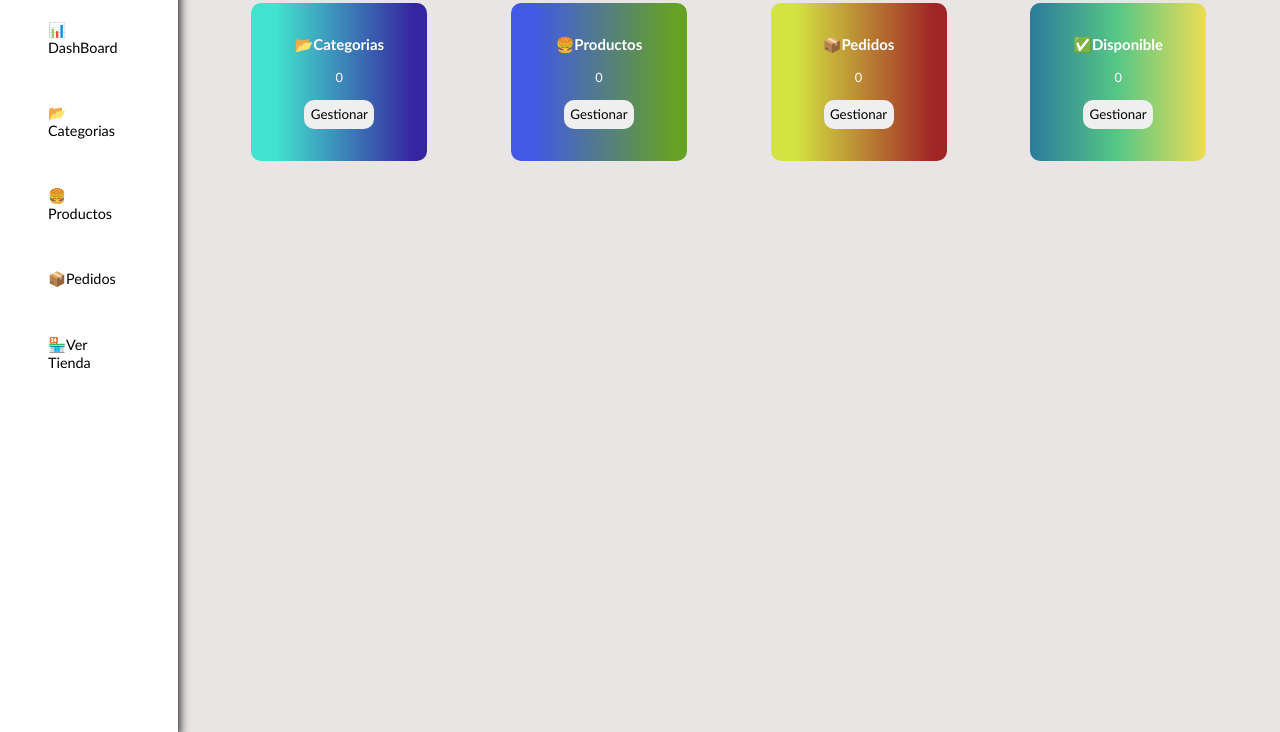
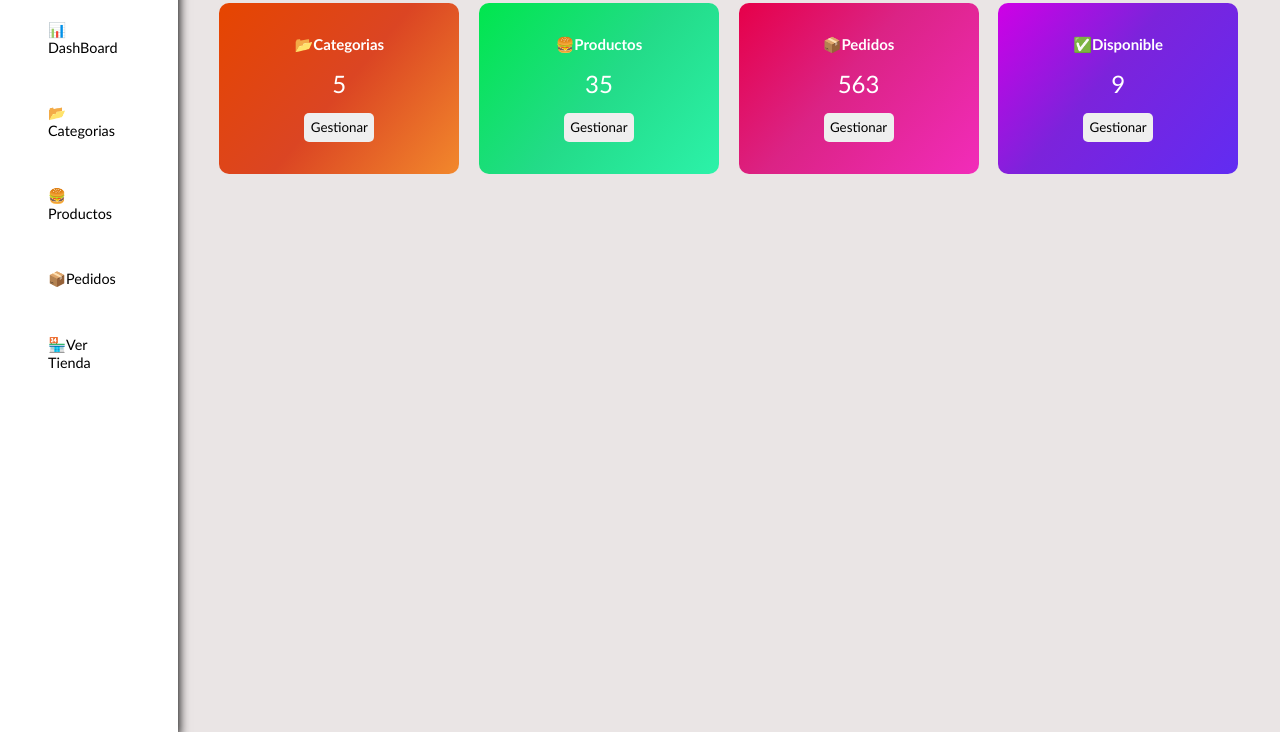
Before and after one commit to NogFait18/frontProyectoFinal, a website built with Vite: page src/pages/admin/adminHome/adminHome.html in a window 1280 px wide. Shown: the part 116-848 px from the top of the page. Built offline with nearby package versions, Linux system fonts and the light colour scheme.

Commit message:
Se arreglan los gradientes de tarjetas admin

```diff
--- a/src/pages/admin/adminHome/adminHome.html
+++ b/src/pages/admin/adminHome/adminHome.html
@@ -36,22 +36,22 @@
                 <div class="panelAdm_controles">
                     <section class="tarjetaAdm">
                         <h3>📂Categorias</h3>
-                        <p>0</p>
+                        <p>5</p>
                         <button>Gestionar</button>
                     </section>
                     <section class="tarjetaAdm">
                         <h3>🍔Productos</h3>
-                        <p>0</p>
+                        <p>35</p>
                         <button>Gestionar</button>
                     </section>
                     <section class="tarjetaAdm">
                         <h3>📦Pedidos</h3>
-                        <p>0</p>
+                        <p>563</p>
                         <button>Gestionar</button>
                     </section>
                     <section class="tarjetaAdm">
                         <h3>✅Disponible</h3>
-                        <p>0</p>
+                        <p>9</p>
                         <button>Gestionar</button>
                     </section>
                 </div>
--- a/src/style.css
+++ b/src/style.css
@@ -35,7 +35,7 @@
     justify-content: center;
 
 }
-.form{
+.form {
     display: flex;
     flex-direction: column;
     justify-content: space-between;
@@ -46,7 +46,8 @@
     gap: 5px;
     font-size: 1rem;
     min-height: 30rem;
-    max-height: 30rem;
+    max-height: none;
+    height: auto;
     position: relative;
     width: 20rem;
 }
@@ -145,6 +146,7 @@ label{
     display: flex;
     flex-direction: column;
     gap: 15px;
+    min-width: 15rem;
     align-items: center;
     color: white;
     padding: 2rem;
@@ -153,23 +155,37 @@ label{
     border-radius: 10px;
 }
 .panelAdm_controles > :nth-child(1){
-    background: linear-gradient(90deg,rgba(66, 227, 206, 1) 14%, rgba(54, 37, 161, 1) 92%);
+  background: #e64500;
+background: linear-gradient(130deg, rgba(230, 69, 0, 1) 0%, rgba(219, 69, 35, 1) 51%, rgba(242, 136, 44, 1) 100%);
+
+}
+.panelAdm_controles > :nth-child(4){
+
+
+    background: #cf00e6;
+background: linear-gradient(130deg, rgba(207, 0, 230, 1) 0%, rgba(124, 35, 219, 1) 44%, rgba(97, 44, 242, 1) 100%);
+}
+.panelAdm_controles > :nth-child(3){
+  background: #e60008;
+background: linear-gradient(130deg, rgb(230, 0, 73) 0%, rgb(219, 35, 133) 44%, rgb(242, 44, 186) 100%);
+
 }
 .panelAdm_controles > :nth-child(2){
-    background: linear-gradient(90deg,rgba(66, 90, 227, 1) 14%, rgba(101, 161, 37, 1) 92%);
+background: #00e64d;
+background: linear-gradient(130deg, rgba(0, 230, 77, 1) 0%, rgba(35, 219, 136, 1) 51%, rgba(44, 242, 169, 1) 100%);
 
-}
-.panelAdm_controles > :nth-child(3){
-    background: linear-gradient(90deg,rgba(211, 227, 66, 1) 14%, rgba(161, 37, 37, 1) 92%);
-}
-.panelAdm_controles > :nth-child(4){
-    background: linear-gradient(90deg,rgba(42, 123, 155, 1) 0%, rgba(87, 199, 133, 1) 50%, rgba(237, 221, 83, 1) 100%);
 }
 
 .tarjetaAdm button{
     border: none;
     padding: .4rem;
-    border-radius: 10px;
+    border-radius: 5px;
+}
+
+/* Numero de las tarjetas admin */
+.tarjetaAdm p{
+    font-size: 1.5rem;
+
 }
 
 .adm_controles{
```
Also changed, not shown: src/pages/auth/register/register.html (+1 -1 lines).
